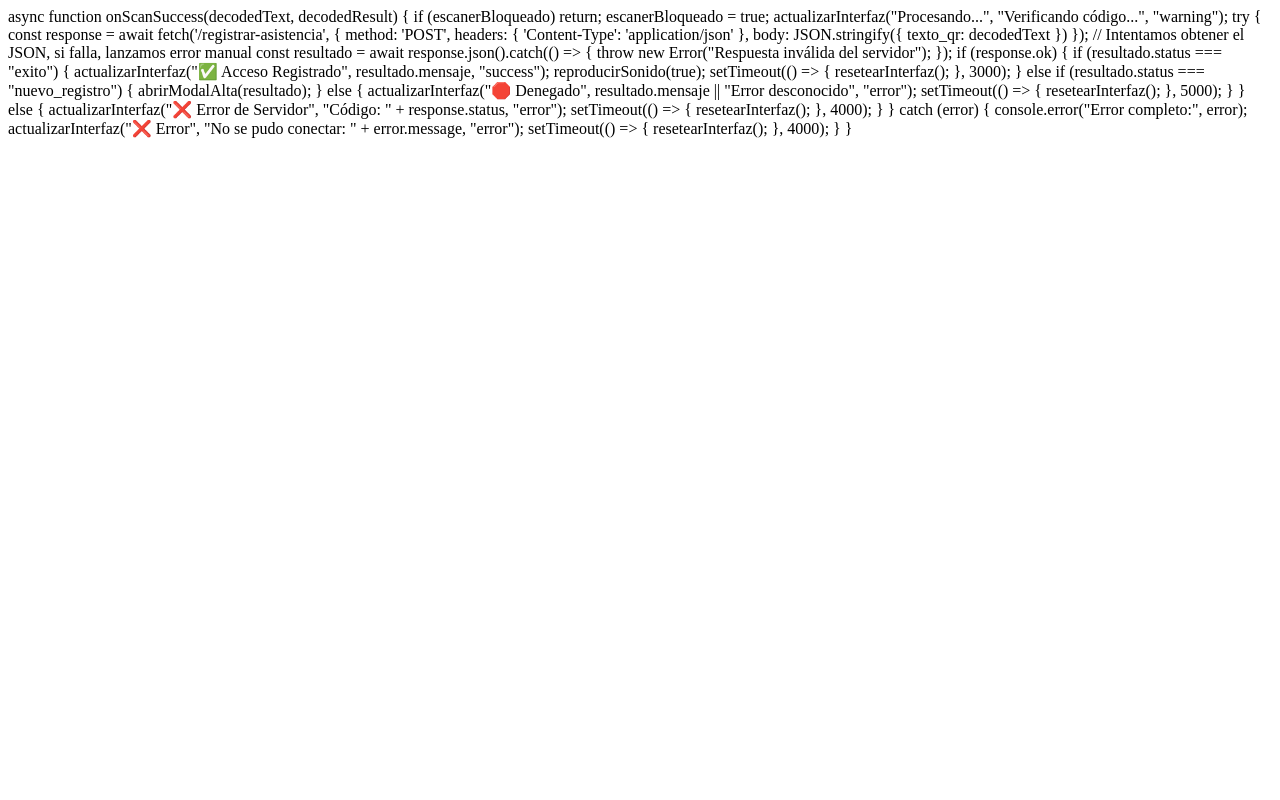
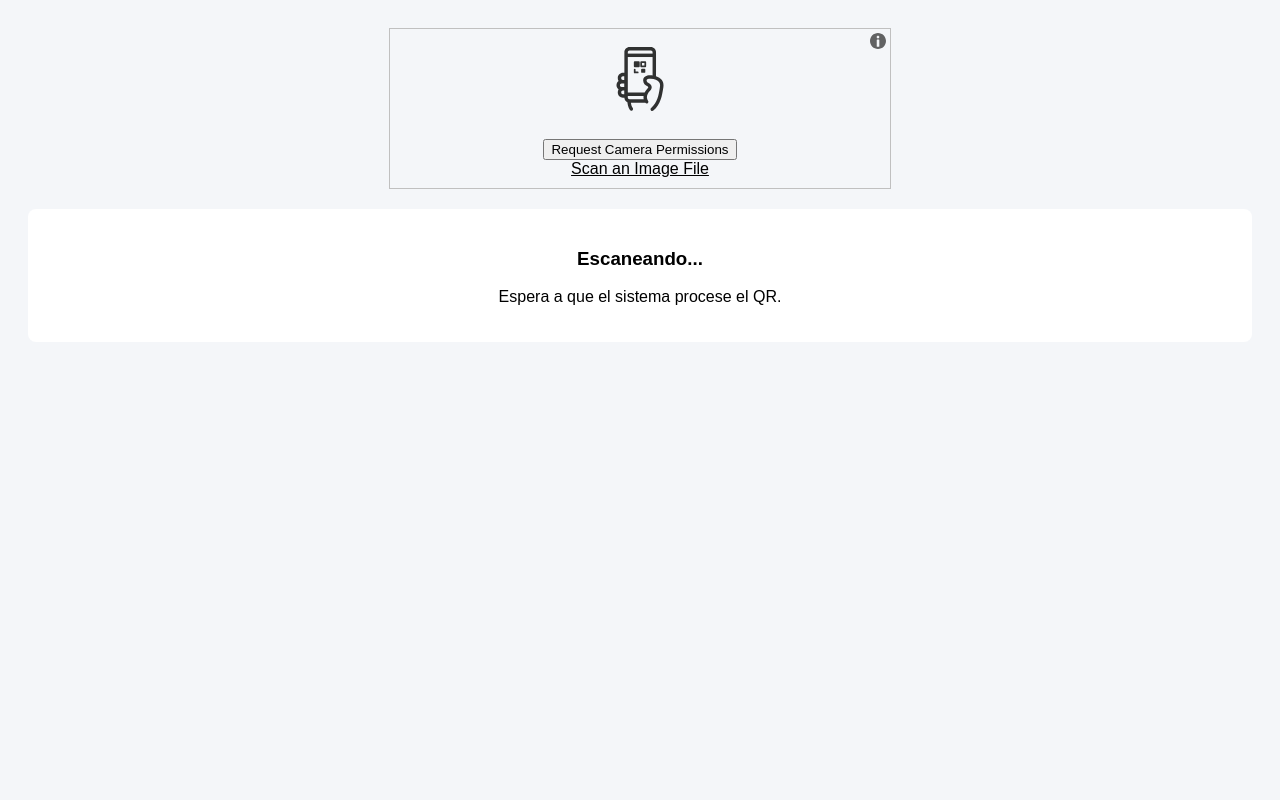
Before and after one commit to angelhmla-rgb/QR-Verificacion-de-entrada-escolar, a FastAPI app: template templates/index.html in a window 1280 px wide. Run offline with FastAPI, Linux system fonts and the light colour scheme; the template is opened without the code that fills it, so the values that code supplies are empty.

Commit message:
Update index.html

```diff
--- a/templates/index.html
+++ b/templates/index.html
@@ -1,38 +1,63 @@
-async function onScanSuccess(decodedText, decodedResult) {
-    if (escanerBloqueado) return;
+<!DOCTYPE html>
+<html lang="es">
+<head>
+    <meta charset="UTF-8">
+    <title>Control de Acceso - CECYTEC</title>
+    <script src="/static/html5-qrcode.min.js" type="text/javascript"></script>
+    <style>
+        /* (Mantén tus estilos CSS aquí) */
+        body { font-family: sans-serif; background: #f4f6f9; padding: 20px; }
+        #reader { width: 100%; max-width: 500px; margin: auto; }
+        #status-card { margin-top: 20px; padding: 20px; text-align: center; border-radius: 8px; background: white; }
+    </style>
+</head>
+<body>
 
-    escanerBloqueado = true;
-    actualizarInterfaz("Procesando...", "Verificando código...", "warning");
+    <div id="reader"></div>
+    <div id="status-card">
+        <h3 id="status-title">Escaneando...</h3>
+        <p id="status-desc">Espera a que el sistema procese el QR.</p>
+    </div>
 
-    try {
-        const response = await fetch('/registrar-asistencia', {
-            method: 'POST',
-            headers: { 'Content-Type': 'application/json' },
-            body: JSON.stringify({ texto_qr: decodedText })
-        });
+    <script>
+        let escanerBloqueado = false;
 
-        // Intentamos obtener el JSON, si falla, lanzamos error manual
-        const resultado = await response.json().catch(() => { throw new Error("Respuesta inválida del servidor"); });
+        function onScanSuccess(decodedText) {
+            if (escanerBloqueado) return;
+            escanerBloqueado = true;
 
-        if (response.ok) {
-            if (resultado.status === "exito") {
-                actualizarInterfaz("✅ Acceso Registrado", resultado.mensaje, "success");
-                reproducirSonido(true);
-                setTimeout(() => { resetearInterfaz(); }, 3000);
-            } else if (resultado.status === "nuevo_registro") {
-                abrirModalAlta(resultado);
-            } else {
-                actualizarInterfaz("🛑 Denegado", resultado.mensaje || "Error desconocido", "error");
-                setTimeout(() => { resetearInterfaz(); }, 5000);
-            }
-        } else {
-            actualizarInterfaz("❌ Error de Servidor", "Código: " + response.status, "error");
-            setTimeout(() => { resetearInterfaz(); }, 4000);
+            fetch('/registrar-asistencia', {
+                method: 'POST',
+                headers: { 'Content-Type': 'application/json' },
+                body: JSON.stringify({ texto_qr: decodedText })
+            })
+            .then(async response => {
+                const text = await response.text(); // Leemos como texto primero
+                try {
+                    const data = JSON.parse(text); // Intentamos convertir a JSON
+                    if (response.ok) {
+                        alert("Éxito: " + data.mensaje);
+                    } else {
+                        alert("Error del servidor: " + (data.mensaje || text));
+                    }
+                } catch (e) {
+                    // Si falla el JSON, el servidor envió un error (ej. 500 Internal Server Error)
+                    console.error("Error en respuesta:", text);
+                    alert("Error grave en el servidor. Revisa la consola (F12). Respuesta: " + text.substring(0, 50));
+                }
+            })
+            .catch(err => {
+                alert("Error de conexión: " + err);
+            })
+            .finally(() => {
+                setTimeout(() => { escanerBloqueado = false; }, 3000);
+            });
         }
 
-    } catch (error) {
-        console.error("Error completo:", error);
-        actualizarInterfaz("❌ Error", "No se pudo conectar: " + error.message, "error");
-        setTimeout(() => { resetearInterfaz(); }, 4000);
-    }
-}
+        function onScanFailure(error) { /* Silencioso */ }
+
+        const html5QrcodeScanner = new Html5QrcodeScanner("reader", { fps: 10, qrbox: 250 });
+        html5QrcodeScanner.render(onScanSuccess, onScanFailure);
+    </script>
+</body>
+</html>
```
